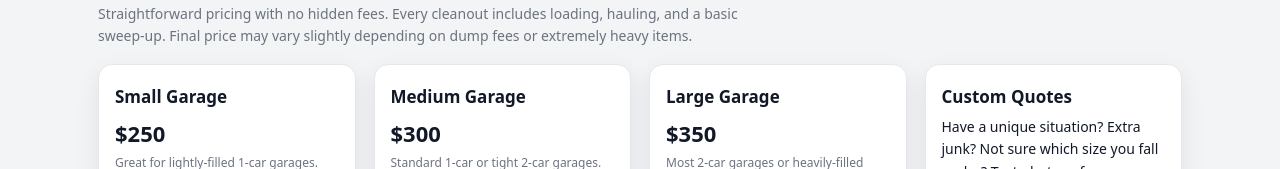
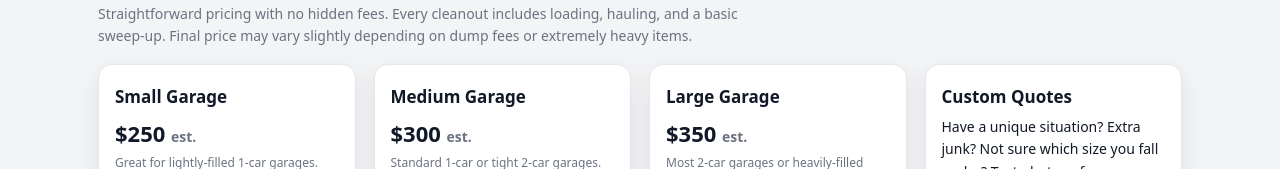
Before and after one commit to tylercday12/tylercday12.github.io, a plain HTML site: page index.html in a window 1280 px wide. Shown: the part 978-1147 px from the top of the page. Drawn offline with Linux system fonts and the light colour scheme.

Commit message:
Update index.html

```diff
--- a/index.html
+++ b/index.html
@@ -464,7 +464,7 @@
     <div class="card-grid">
       <div class="card">
         <h3>Small Garage</h3>
-          <div class="price-tag">$250</div>
+        <div class="price-tag">$250 <span style="font-size:14px; color:#6b7280;">est.</span></div>
         <div class="price-note">Great for lightly-filled 1-car garages.</div>
         <ul>
           <li>Full cleanout included</li>
@@ -475,7 +475,7 @@
 
       <div class="card">
         <h3>Medium Garage</h3>
-          <div class="price-tag">$300</div>
+        <div class="price-tag">$300 <span style="font-size:14px; color:#6b7280;">est.</span></div>
         <div class="price-note">Standard 1-car or tight 2-car garages.</div>
         <ul>
           <li>Full cleanout included</li>
@@ -486,7 +486,7 @@
 
       <div class="card">
         <h3>Large Garage</h3>
-          <div class="price-tag">$350</div>
+        <div class="price-tag">$350 <span style="font-size:14px; color:#6b7280;">est.</span></div>
         <div class="price-note">Most 2-car garages or heavily-filled spaces.</div>
         <ul>
           <li>Full cleanout included</li>
@@ -506,6 +506,7 @@
     </div>
   </div>
 </section>
+
 
   <!-- How it works -->
   <section id="how">
```
Lines whose indentation alone changed are shown as unchanged.
